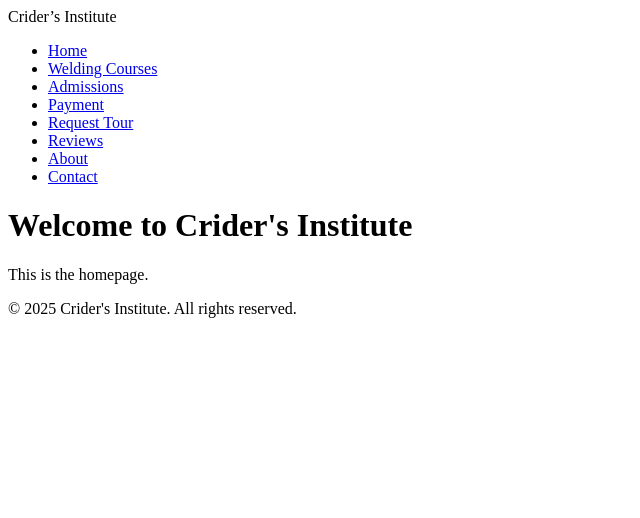
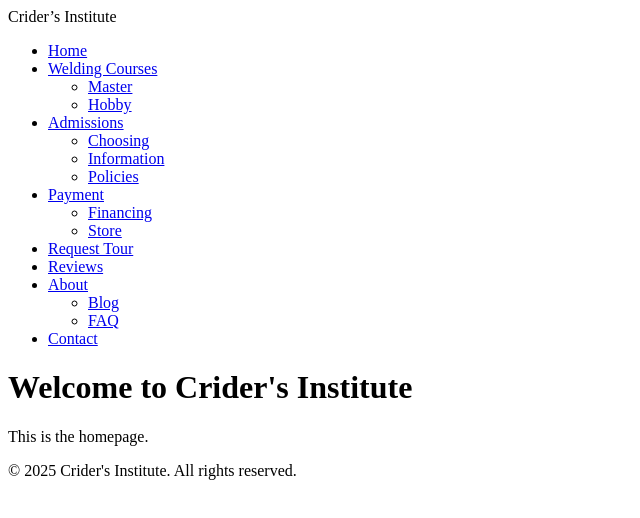
Before and after one commit to raven-dev-ops/welding_institute_website, a Next.js app: page / in a window 1280 px wide. Shown: the top 518 px of the page, without its empty margins (0-640 px from the left). Built offline with nearby package versions, Linux system fonts and the light colour scheme.

Commit message:
add drop down feature for navbar page trees

```diff
--- a/components/Navbar.jsx
+++ b/components/Navbar.jsx
@@ -1,18 +1,68 @@
 import Link from 'next/link';
+
+const navLinks = [
+  { name: 'Home', href: '/' },
+  {
+    name: 'Welding Courses',
+    href: '/welding/master', // Parent link can go to a default page or be just a label
+    children: [
+      { name: 'Master', href: '/welding/master' },
+      { name: 'Hobby', href: '/welding/hobby' },
+    ],
+  },
+  {
+    name: 'Admissions',
+    href: '/admissions/choosing', // Parent link
+    children: [
+      { name: 'Choosing', href: '/admissions/choosing' },
+      { name: 'Information', href: '/admissions/information' },
+      { name: 'Policies', href: '/admissions/policies' },
+    ],
+  },
+  {
+    name: 'Payment',
+    href: '/payment/financing', // Parent link
+    children: [
+      { name: 'Financing', href: '/payment/financing' },
+      { name: 'Store', href: '/payment/store' },
+    ],
+  },
+  { name: 'Request Tour', href: '/request-a-tour' }, // Using the directory path, Next.js will find index.jsx
+  { name: 'Reviews', href: '/reviews' }, // Using the directory path, Next.js will find index.jsx
+  {
+    name: 'About',
+    href: '/about/blog', // Parent link
+    children: [
+      { name: 'Blog', href: '/about/blog' },
+      { name: 'FAQ', href: '/about/faq' },
+    ],
+  },
+  { name: 'Contact', href: '/contact' },
+];
 
 export default function Navbar() {
   return (
     <nav className="container mx-auto px-4 py-4 flex justify-between items-center">
       <div className="font-bold">Crider’s Institute</div>
       <ul className="flex space-x-4">
-        <li><Link href="/">Home</Link></li>
-        <li><Link href="/welding/master">Welding Courses</Link></li>
-        <li><Link href="/admissions/choosing">Admissions</Link></li>
-        <li><Link href="/payment/financing">Payment</Link></li>
-        <li><Link href="/request-tour">Request Tour</Link></li>
-        <li><Link href="/reviews">Reviews</Link></li>
-        <li><Link href="/about/blog">About</Link></li>
-        <li><Link href="/contact">Contact</Link></li>
+        {navLinks.map((link) => (
+          <li key={link.name}>
+            {link.children ? (
+              <div> {/* This div acts as the dropdown container/trigger */}
+                <Link href={link.href}>{link.name}</Link> {/* Parent link */}
+                <ul className="absolute hidden"> {/* This ul is the dropdown content - needs styling and JS for display */}
+                  {link.children.map((child) => (
+                    <li key={child.name}>
+                      <Link href={child.href}>{child.name}</Link>
+                    </li>
+                  ))}
+                </ul>
+              </div>
+            ) : (
+              <Link href={link.href}>{link.name}</Link>
+            )}
+          </li>
+        ))}
       </ul>
     </nav>
   );
```
